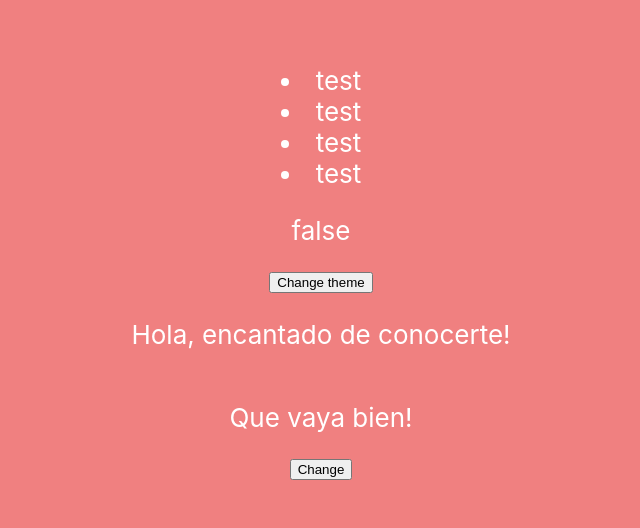
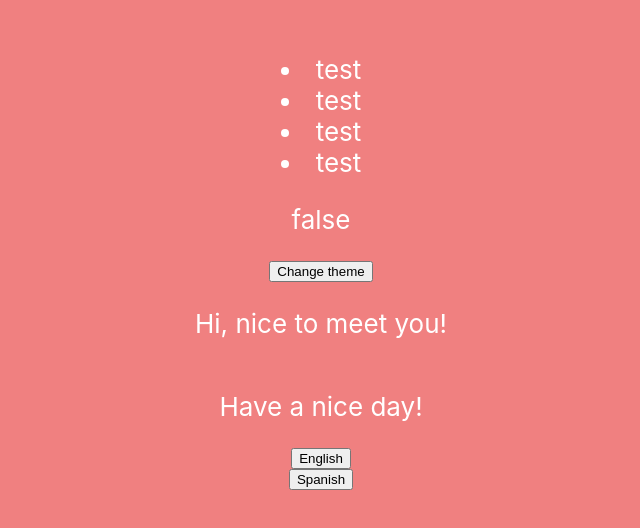
Before and after one commit to Adri-Antanon/i18n-portfolio, a React (Create React App) app: page / in a window 1280 px wide. Shown: the part 128-656 px from the top of the page, without its empty margins (319-959 px from the left). Built offline with nearby package versions, Linux system fonts and the light colour scheme.

Commit message:
refactor: use a reducer instead of useState in i18nContext

```diff
--- a/src/App.jsx
+++ b/src/App.jsx
@@ -4,8 +4,10 @@ import { useLanguage } from './hooks/useLanguage';
 import { home } from './i18n';
 
 function App() {
-  const { language, changeLanguage } = useLanguage();
   const { toggle, toggleFunction } = useTheme();
+  const { state, dispatch } = useLanguage();
+
+  console.log(state, dispatch);
 
   return (
     <div className={`App ${toggle ? 'dark' : 'light'}`}>
@@ -16,9 +18,14 @@ function App() {
         <li>test</li>
         {toggle ? <p>True</p> : <p>false</p>}
         <button onClick={() => toggleFunction()}>Change theme</button>
-        <p>{home[language].hello}</p>
-        <p>{home[language].goodbye}</p>
-        <button onClick={changeLanguage}>Change</button>
+        <p>{home[state.language].hello}</p>
+        <p>{home[state.language].goodbye}</p>
+        <button onClick={() => dispatch({ type: 'en', language: 'en' })}>
+          English
+        </button>
+        <button onClick={() => dispatch({ type: 'es', language: 'es' })}>
+          Spanish
+        </button>
       </header>
     </div>
   );
--- a/src/context/i18nContext.js
+++ b/src/context/i18nContext.js
@@ -1,27 +1,27 @@
-import { createContext, useState, useCallback, useEffect } from 'react';
+import { createContext, useReducer } from 'react';
 
-const initialState = false;
+const initialState = { language: 'en' };
 const I18nContext = createContext(initialState);
 
+const i18nReducer = (state, action) => {
+  // In case of adding new languages
+  switch (action.type) {
+    case 'es': {
+      return { language: action.language };
+    }
+    case 'en': {
+      return { language: action.language };
+    }
+    default: {
+      return state;
+    }
+  }
+};
+
 const I18nProvider = ({ children }) => {
-  const [state, setState] = useState(initialState);
-  const [language, setLanguage] = useState('es');
+  const [state, dispatch] = useReducer(i18nReducer, initialState);
+  const value = { state, dispatch };
 
-  const changeLanguage = useCallback(() => setState((state) => !state), []);
-
-  useEffect(() => {
-    if (state) {
-      setLanguage('en');
-      return;
-    }
-
-    setLanguage('es');
-  }, [state]);
-
-  return (
-    <I18nContext.Provider value={{ language, changeLanguage }}>
-      {children}
-    </I18nContext.Provider>
-  );
+  return <I18nContext.Provider value={value}>{children}</I18nContext.Provider>;
 };
 export { I18nContext, I18nProvider };
```
